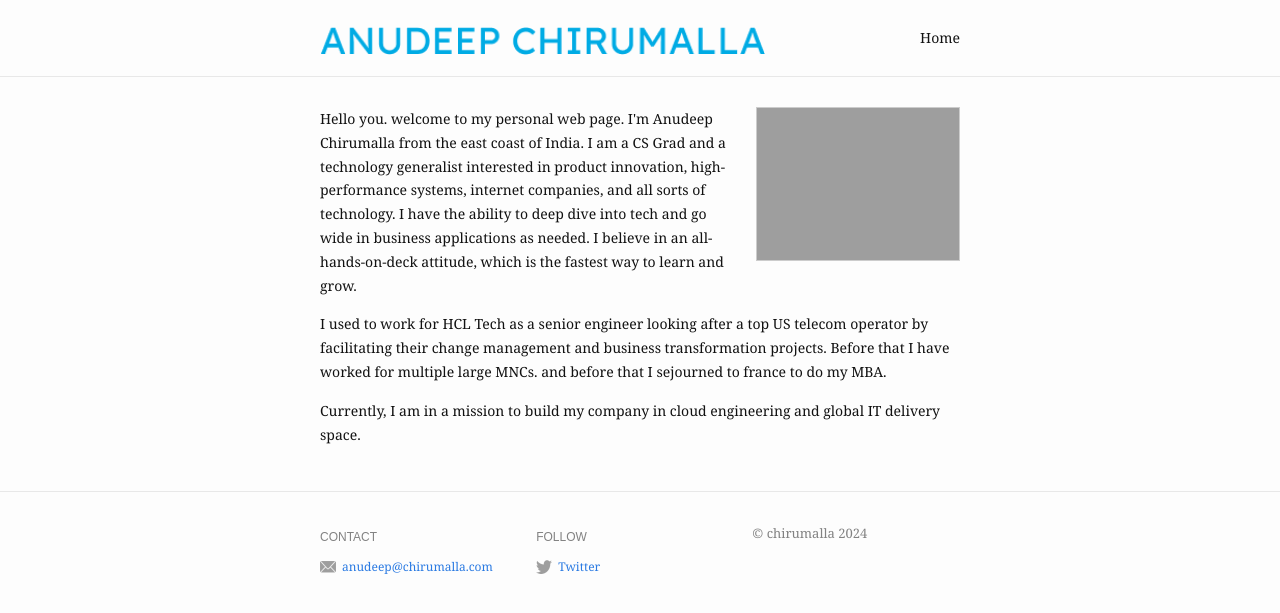
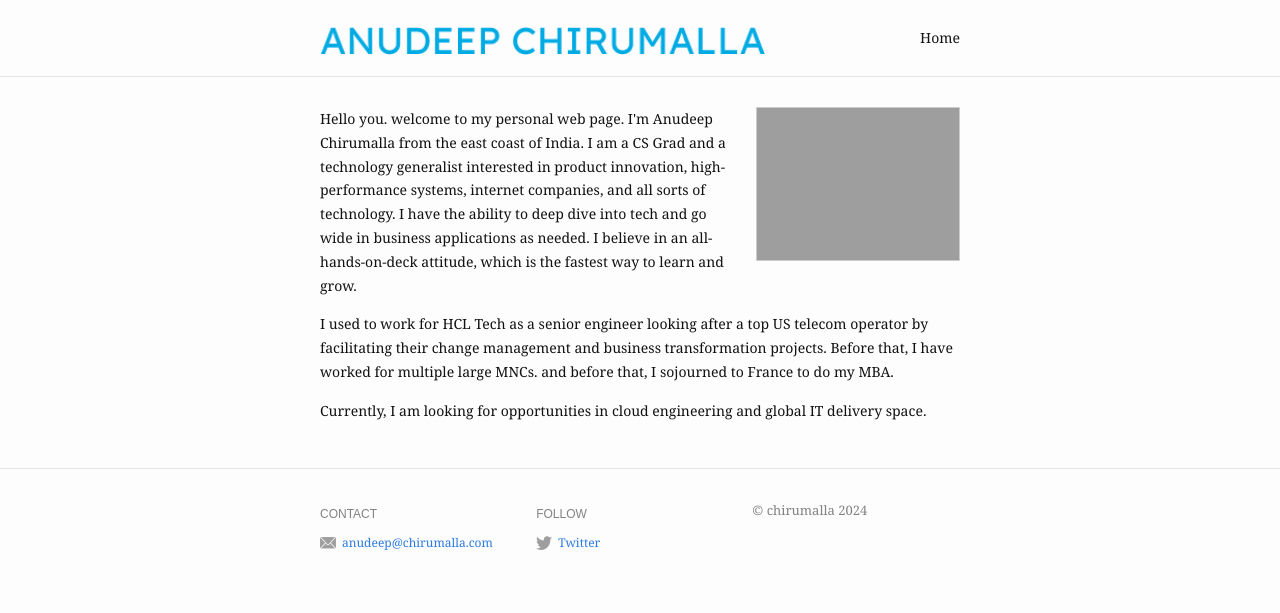
Before and after one commit to xlgits/deepgits.github.io, a Jekyll site: the page built from index.md, in a window 1280 px wide. Shown: the top 613 px of the page. Built offline with Jekyll 4.4.1, drawn with Linux system fonts in a browser that asks for light colours.

Commit message:
Update index.md

```diff
--- a/index.md
+++ b/index.md
@@ -10,12 +10,12 @@ Hello you. welcome to my personal web page. I'm Anudeep Chirumalla from the east
 </p>
 
 <p>
-I used to work for HCL Tech as a senior engineer looking after a top US telecom operator by facilitating their change management and business transformation projects. Before that I have worked for multiple large MNCs. and before that I sejourned to france to do my MBA.
+I used to work for HCL Tech as a senior engineer looking after a top US telecom operator by facilitating their change management and business transformation projects. Before that, I have worked for multiple large MNCs. and before that, I sojourned to France to do my MBA.
 
 </p>
 
 
 
 <p>
-Currently, I am in a mission to build my company in cloud engineering and global IT delivery space.
+Currently, I am looking for opportunities in cloud engineering and global IT delivery space.
 </p>
```
